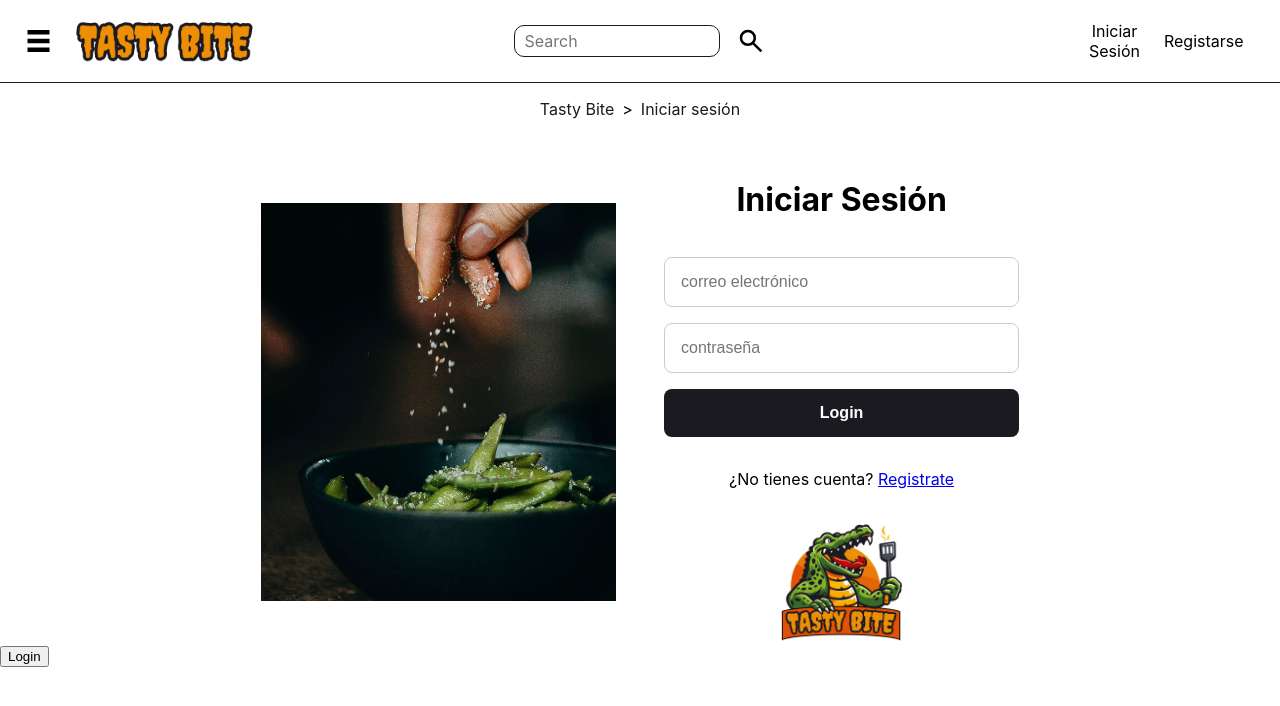
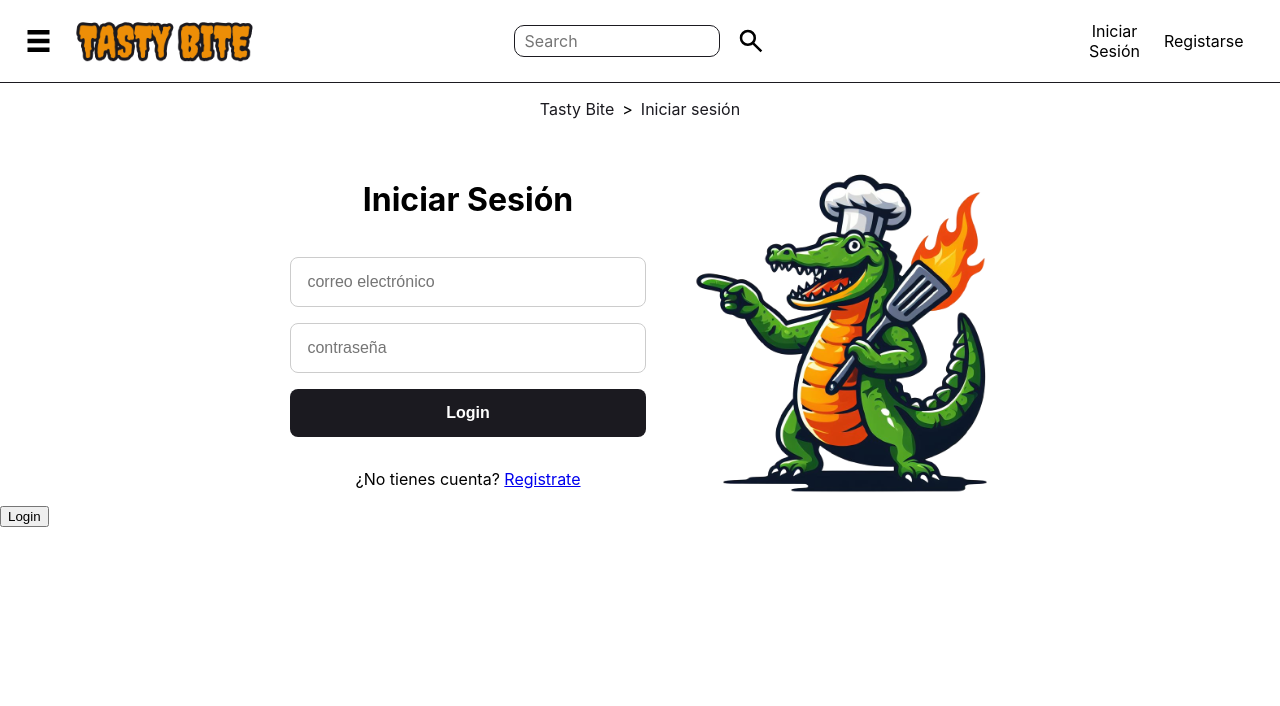
Before and after one commit to SyTW2324/E04, a React (Vite) app in the folder client/TastyBite/: page / in a window 1280 px wide. Both pictures are taken after a click on the button "Login". Shown: the top 706 px of the page. Built offline with nearby package versions, Linux system fonts and the light colour scheme.

Commit message:
Estructura del formulario de login realizada

```diff
--- a/client/TastyBite/src/components/LoginForm.css
+++ b/client/TastyBite/src/components/LoginForm.css
@@ -24,7 +24,7 @@
 }
 
 .login-form-container__left-container {
-  width: 30%;
+  width: 25%;
   display: flex;
 }
 
@@ -93,6 +93,6 @@
 }
 
 .logo-cocodrilo {
-  width: 35%;
-  height: 35%;
+  width: 50%;
+  height: 50%;
 }
--- a/client/TastyBite/src/components/LoginForm.tsx
+++ b/client/TastyBite/src/components/LoginForm.tsx
@@ -8,9 +8,7 @@ export function LoginForm() {
         <a href="#">Tasty Bite</a> &gt; <a href="#">Iniciar sesión</a>
       </div>
       <div className="login-form-container">
-        <div className="login-form-container__left-container">
-          <img src="../images/IniciarSesionImagen.webp" alt="Login" />
-        </div>
+
         <div className="login-form-container__right-container">
           <h1>Iniciar Sesión</h1>
           <form className="form-login">
@@ -26,8 +24,10 @@ export function LoginForm() {
             <div className="login-form-container__right-container__register">
               <p>¿No tienes cuenta? <a href="#">Registrate</a></p>
             </div>
-            <img className='logo-cocodrilo' src='../images/LogoCocodrilo.png'/>
           </form>
+        </div>
+        <div className="login-form-container__left-container">
+          <img src="../images/Cocodrilo.png" alt="Cocodrilo señalando login" />
         </div>
       </div>
     </>
```
Also changed, not shown: client/TastyBite/images/Cocodrilo.png (added).
